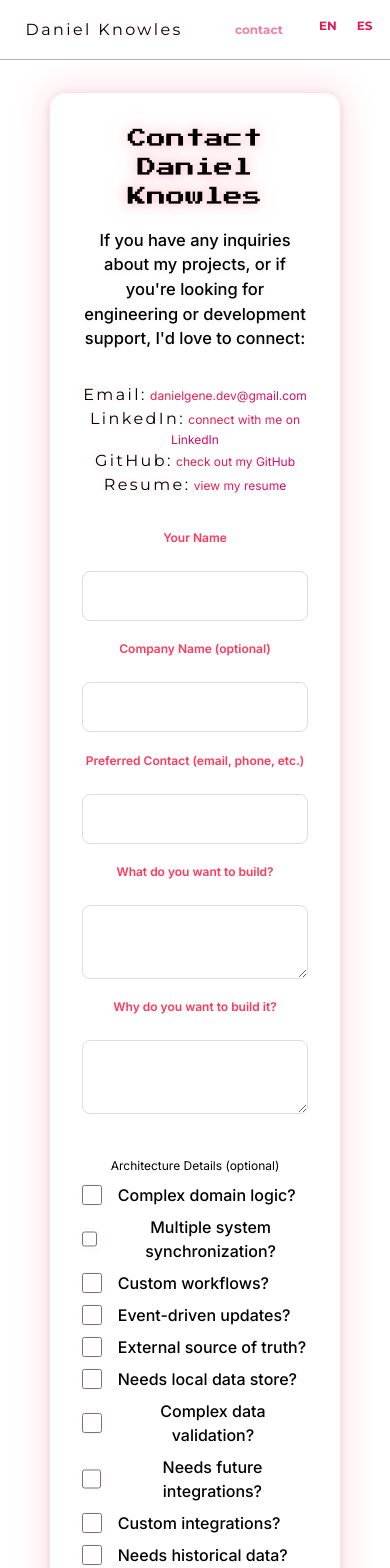
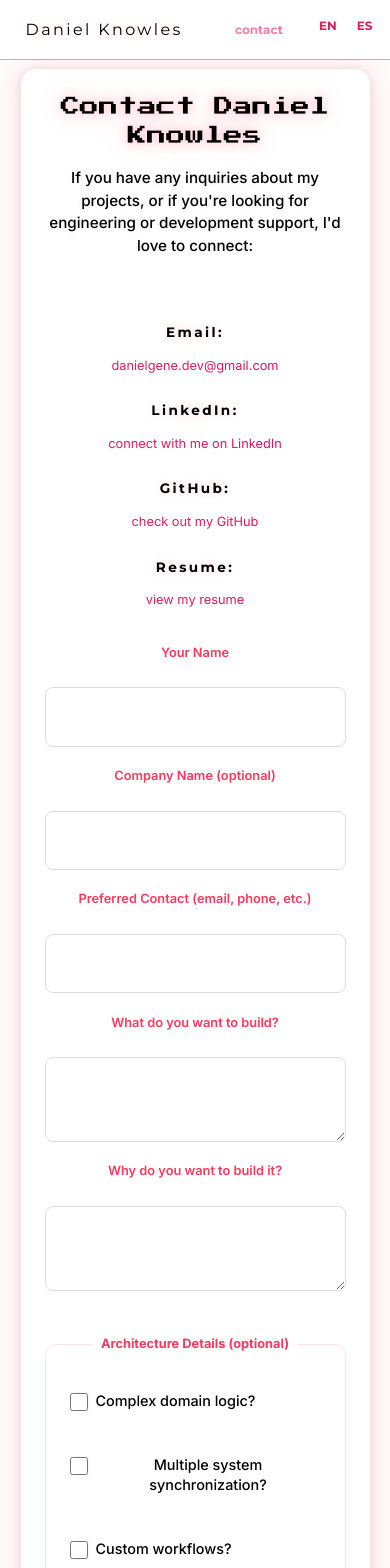
Before and after one commit to danicodes01/portfolio, a Next.js app: page /1/contact in a window 390 px wide. Shown: the top 1568 px of the page. Built offline with nearby package versions, Linux system fonts and the light colour scheme.

Commit message:
PORT036: centered links and architecture questions

```diff
--- a/app/[lang]/contact/page.module.css
+++ b/app/[lang]/contact/page.module.css
@@ -1,3 +1,5 @@
+/* Updated mobile-optimized contact page CSS */
+
 .contact {
   display: flex;
   flex-direction: column;
@@ -14,24 +16,17 @@
   text-align: center;
   transition: box-shadow 0.2s, border-color 0.2s;
 }
-.highlight {
-  color: var(--text);
-  font-family: "Montserrat", sans-serif;
-  letter-spacing: 0.15rem;
-  font-size: 1rem;
-  /* Balanced text glow using alpha variables */
-  text-shadow:
-    0 0 8px rgba(var(--text-glow), var(--text-glow-alpha)),
-    0 0 16px rgba(var(--text-glow), calc(var(--text-glow-alpha) * 0.7)),
-    0 0 24px rgba(var(--text-glow), calc(var(--text-glow-alpha) * 0.5));
-  transition: text-shadow 0.2s ease;
-}
+
 /* Add hover effect like project cards */
 .contact:hover {
   box-shadow:
     0 0 48px 12px rgba(var(--card-glow), 0.22),
     0 4px 16px rgba(0, 0, 0, 0.14);
   border-color: rgba(var(--card-glow), 0.22);
+}
+
+.header {
+  margin-bottom: 2rem;
 }
 
 .header h1 {
@@ -56,6 +51,26 @@
 .info {
   font-size: 0.875rem;
   color: rgb(var(--contact-text-rgb));
+  line-height: 1.6;
+}
+
+/* Contact info styling - stack on mobile */
+.info p {
+  margin-bottom: 1rem;
+}
+
+.highlight {
+  color: var(--text);
+  font-family: "Montserrat", sans-serif;
+  letter-spacing: 0.15rem;
+  font-size: 1rem;
+  font-weight: bold;
+  /* Balanced text glow using alpha variables */
+  text-shadow:
+    0 0 8px rgba(var(--text-glow), var(--text-glow-alpha)),
+    0 0 16px rgba(var(--text-glow), calc(var(--text-glow-alpha) * 0.7)),
+    0 0 24px rgba(var(--text-glow), calc(var(--text-glow-alpha) * 0.5));
+  transition: text-shadow 0.2s ease;
 }
 
 .link {
@@ -66,6 +81,7 @@
   color: var(--color-primary-500); /* fallback */
   text-decoration: none;
   transition: opacity 0.3s ease, color 0.2s;
+  display: inline-block;
 }
 
 .link:hover,
@@ -74,21 +90,7 @@
   text-shadow: 0 0 8px var(--color-primary-500), 0 0 16px var(--color-primary-500);
 }
 
-@media (max-width: 600px) {
-  .contact {
-    padding: 2rem;
-    max-width: 75%;
-  }
-
-  .header h1 {
-    font-size: 1.2rem;
-  }
-
-  .info {
-    font-size: 0.75rem;
-  }
-}
-
+/* Form styling */
 .form {
   display: flex;
   flex-direction: column;
@@ -100,6 +102,7 @@
   font-weight: 600;
   color: var(--color-primary-500);
   margin-bottom: 0.3rem;
+  display: block;
 }
 
 .input {
@@ -113,52 +116,12 @@
   font-weight: 500;
   box-sizing: border-box;
   transition: border-color 0.2s, box-shadow 0.2s;
+  width: 100%;
 }
 
 .input::placeholder {
   color: #b0b0b0;
   opacity: 1;
-}
-
-@media (prefers-color-scheme: dark) {
-  .input {
-    color: #fff;
-    background: #18181b;
-    border: 1px solid #333;
-  }
-  .input::placeholder {
-    color: #888;
-  }
-}
-
-/* Checkbox styling */
-.architectureQuestions input[type="checkbox"] {
-  width: 1.25em;
-  height: 1.25em;
-  accent-color: #FF385C;
-  border-radius: 0.35em;
-  margin-right: 0.5em;
-  vertical-align: middle;
-  border: 1.5px solid var(--color-primary-500);
-  box-shadow: 0 0 2px rgba(var(--card-glow), 0.15);
-  transition: accent-color 0.2s, border-color 0.2s;
-}
-
-@media (prefers-color-scheme: dark) {
-  .architectureQuestions input[type="checkbox"] {
-    accent-color: #ff003c;
-    border-color: #ff003c;
-    background: #18181b;
-  }
-}
-
-.architectureQuestions label {
-  display: flex;
-  align-items: center;
-  font-size: 1rem;
-  font-weight: 500;
-  gap: 0.5em;
-  cursor: pointer;
 }
 
 .textarea {
@@ -169,8 +132,64 @@
   resize: vertical;
   background: var(--item-background);
   color: var(--foreground-rgb);
+  min-height: 80px;
+  width: 100%;
 }
 
+/* Architecture section styling */
+.architectureSection {
+  border: 1px solid rgba(var(--card-glow), 0.15);
+  border-radius: 12px;
+  padding: 1.5rem;
+  margin: 1.5rem 0;
+  background: rgba(var(--item-background), 0.5);
+}
+
+.architectureSection legend {
+  font-weight: bold;
+  padding: 0 0.5rem;
+  color: var(--color-primary-500);
+}
+
+.architectureQuestions {
+  display: flex;
+  flex-direction: column;
+  gap: 1rem;
+  margin-top: 0.5rem;
+}
+
+.architectureQuestions label {
+  display: flex;
+  align-items: flex-start;
+  gap: 0.75rem;
+  cursor: pointer;
+  padding: 0.75rem;
+  border-radius: 8px;
+  transition: background-color 0.2s;
+  font-size: 1rem;
+  font-weight: 500;
+
+}
+
+.architectureQuestions label:hover {
+  background-color: rgba(var(--card-glow), 0.05);
+}
+
+.architectureQuestions input[type="checkbox"] {
+  width: 1.25em;
+  height: 1.25em;
+  accent-color: #FF385C;
+  border-radius: 0.35em;
+  margin: 0;
+  flex-shrink: 0;
+  margin-top: 2px;
+  vertical-align: middle;
+  border: 1.5px solid var(--color-primary-500);
+  box-shadow: 0 0 2px rgba(var(--card-glow), 0.15);
+  transition: accent-color 0.2s, border-color 0.2s;
+}
+
+/* Button styling */
 .button {
   background: var(--color-primary-600);
   color: white;
@@ -181,19 +200,15 @@
   cursor: pointer;
   margin-top: 1rem;
   transition: opacity 0.2s;
+  font-size: 1rem;
+  width: 100%;
 }
 
 .button:hover {
   opacity: 0.85;
 }
 
-.architectureQuestions {
-  display: flex;
-  flex-direction: column;
-  gap: 0.5rem;
-  margin-top: 0.5rem;
-}
-
+/* Success message styling */
 .successMessage {
   margin: 2rem 0;
   padding: 2rem 1.5rem;
@@ -211,6 +226,13 @@
   font-size: 1.3rem;
   margin-bottom: 1rem;
   text-align: center;
+}
+
+.architectureResult {
+  margin-top: 1rem;
+  padding: 1rem;
+  background-color: rgba(var(--card-glow), 0.05);
+  border-radius: 8px;
 }
 
 .architectureResult h3 {
@@ -236,3 +258,119 @@
   font-size: 1rem;
   line-height: 1.5;
 }
+
+/* Dark mode support */
+@media (prefers-color-scheme: dark) {
+  .input,
+  .textarea {
+    color: #fff;
+    background: #18181b;
+    border: 1px solid #333;
+  }
+  .input::placeholder {
+    color: #888;
+  }
+  .architectureQuestions input[type="checkbox"] {
+    accent-color: #ff003c;
+    border-color: #ff003c;
+    background: #18181b;
+  }
+}
+
+/* Mobile-specific styles */
+@media (max-width: 768px) {
+  .contact {
+    padding: 2rem;
+    max-width: 90%;
+    margin: 1rem auto;
+  }
+
+  .header h1 {
+    font-size: 1.4rem;
+  }
+
+  .header p {
+    font-size: 0.95rem;
+  }
+
+  /* Stack contact info labels and links vertically on mobile */
+  .info p {
+    display: flex;
+    flex-direction: column;
+    gap: 0.25rem;
+    margin-bottom: 1.5rem;
+    text-align: center;
+  }
+
+  .highlight {
+    display: block;
+    margin-bottom: 0.25rem;
+    font-size: 0.9rem;
+  }
+
+  .link {
+    margin-top: 0.25rem;
+    font-size: 0.85rem;
+  }
+
+  /* Better spacing for architecture questions on mobile */
+  .architectureQuestions {
+    gap: 1.25rem;
+  }
+
+  .architectureQuestions label {
+    padding: 1rem 0.75rem;
+    line-height: 1.4;
+    font-size: 0.95rem;
+  }
+
+  .architectureSection {
+    padding: 1.25rem;
+  }
+
+  /* Form inputs on mobile */
+  .input,
+  .textarea {
+    padding: 1rem;
+    font-size: 16px; /* Prevents zoom on iOS */
+  }
+
+  .button {
+    padding: 1rem 2rem;
+    font-size: 1.1rem;
+  }
+
+  .info {
+    font-size: 0.8rem;
+  }
+}
+
+/* Extra small screens */
+@media (max-width: 480px) {
+  .contact {
+    padding: 1.5rem;
+    margin: 0.5rem auto;
+  }
+
+  .header h1 {
+    font-size: 1.2rem;
+  }
+
+  .architectureQuestions label {
+    font-size: 0.9rem;
+    gap: 0.5rem;
+    padding: 0.75rem 0.5rem;
+  }
+
+  .architectureSection {
+    padding: 1rem;
+  }
+
+  .highlight {
+    font-size: 0.85rem;
+  }
+
+  .link {
+    font-size: 0.8rem;
+  }
+}
--- a/lib/projects.tsx
+++ b/lib/projects.tsx
@@ -5,6 +5,7 @@ export async function getProjects(): Promise<Project[]> {
     try {
         const projects = await prisma.project.findMany({
             orderBy: {
+
                 id: "desc"
             }
         });
```
